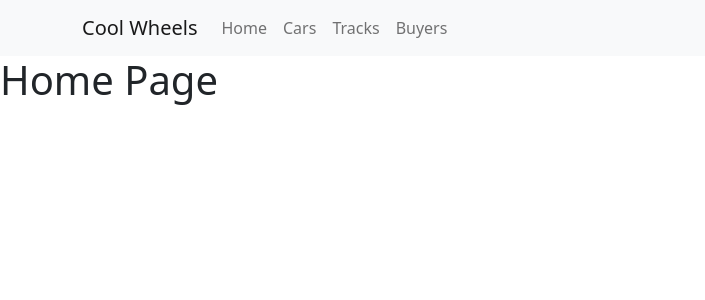
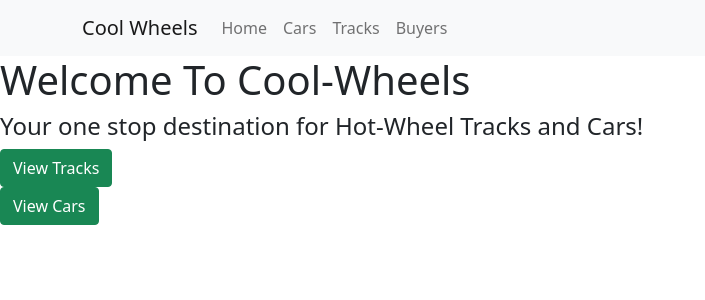
Before and after one commit to Gabrielsmith1998/Cool-WheelsAPI, a React (Create React App) app in the folder cool-wheelsclient/: page / in a window 1280 px wide. Shown: the top 300 px of the page, without its empty margins (0-705 px from the left). Built offline with nearby package versions, Linux system fonts and the light colour scheme.

Commit message:
Buyers cars on profile

```diff
--- a/cool-wheelsclient/src/Components/BuyerCard.js
+++ b/cool-wheelsclient/src/Components/BuyerCard.js
@@ -31,7 +31,7 @@
           <Link to={`/edit-buyer/${buyer.id}`}>
             <button type="button" className="btn btn-primary edit-btn">Edit</button>
           </Link>
-          <button type="button" onClick={() => handleClick('delete')}>Delete</button>
+          <button type="button" className="btn btn-danger" onClick={() => handleClick('delete')}>Delete</button>
         </div>
       </div>
     </div>
--- a/cool-wheelsclient/src/Views/Home.js
+++ b/cool-wheelsclient/src/Views/Home.js
@@ -1,9 +1,21 @@
 import React from 'react';
+import { Link } from 'react-router-dom';
 
 export default function Home() {
     return (
         <div>
-            <h1>Home Page</h1>
+            <h1>Welcome To Cool-Wheels</h1>
+            <h4>Your one stop destination for Hot-Wheel Tracks and Cars!</h4>
+            <div>
+            <Link to={`/tracks`}>
+                  <button type="button" className="btn btn-success">View Tracks</button>
+            </Link>
+            </div>
+            <div>
+            <Link to={`/cars`}>
+                  <button type="button" className="btn btn-success">View Cars</button>
+            </Link>
+            </div>
         </div>
     );
 }
--- a/cool-wheelsclient/src/Views/Profile.js
+++ b/cool-wheelsclient/src/Views/Profile.js
@@ -1,13 +1,16 @@
 import React, { useState, useEffect } from 'react';
 import { useParams } from 'react-router-dom';
 import { getBuyer } from '../api/data/BuyerData';
+import getCars from '../api/data/CarData';
 import { getTracks } from '../api/data/TrackData';
 import BuyerCard from '../Components/BuyerCard';
+import CarCard from '../Components/CarCards';
 import TrackCards from '../Components/TrackCards';
 
 export default function Profile() {
   const [buyer, setBuyer] = useState({});
   const [tracks, setTracks] = useState([]);
+  const [cars, setCars] = useState([]);
   const { id } = useParams();
 
   useEffect(() => {
@@ -34,7 +37,20 @@
     };
   }, []);
 
+  useEffect(() => {
+    let isMounted = true;
+    if (isMounted) {
+      getCars().then((car) => {
+        setCars(car)
+      })
+    }
+    return () => {
+      isMounted = false;
+    };
+  }, []);
+
   const buyersTracks = tracks.filter((allTracks) => allTracks.buyerId === buyer.id)
+  const buyersCars = cars.filter((allCars) => allCars.buyerId === buyer.id)
 
   return (
     <div>
@@ -52,6 +68,18 @@
       ) : (
         ''
       )}
+      {cars ? (
+        <>
+          <div className="d flex flex-wrap">
+            <h4>{buyer.name}'s Cars</h4>
+            {buyersCars.map((car) => (
+              <CarCard car={car} key={car.id} setCars={setCars} />
+            ))}
+          </div>
+        </>
+      ) : (
+        ''
+      )}
     </div>
   );
 }
```
